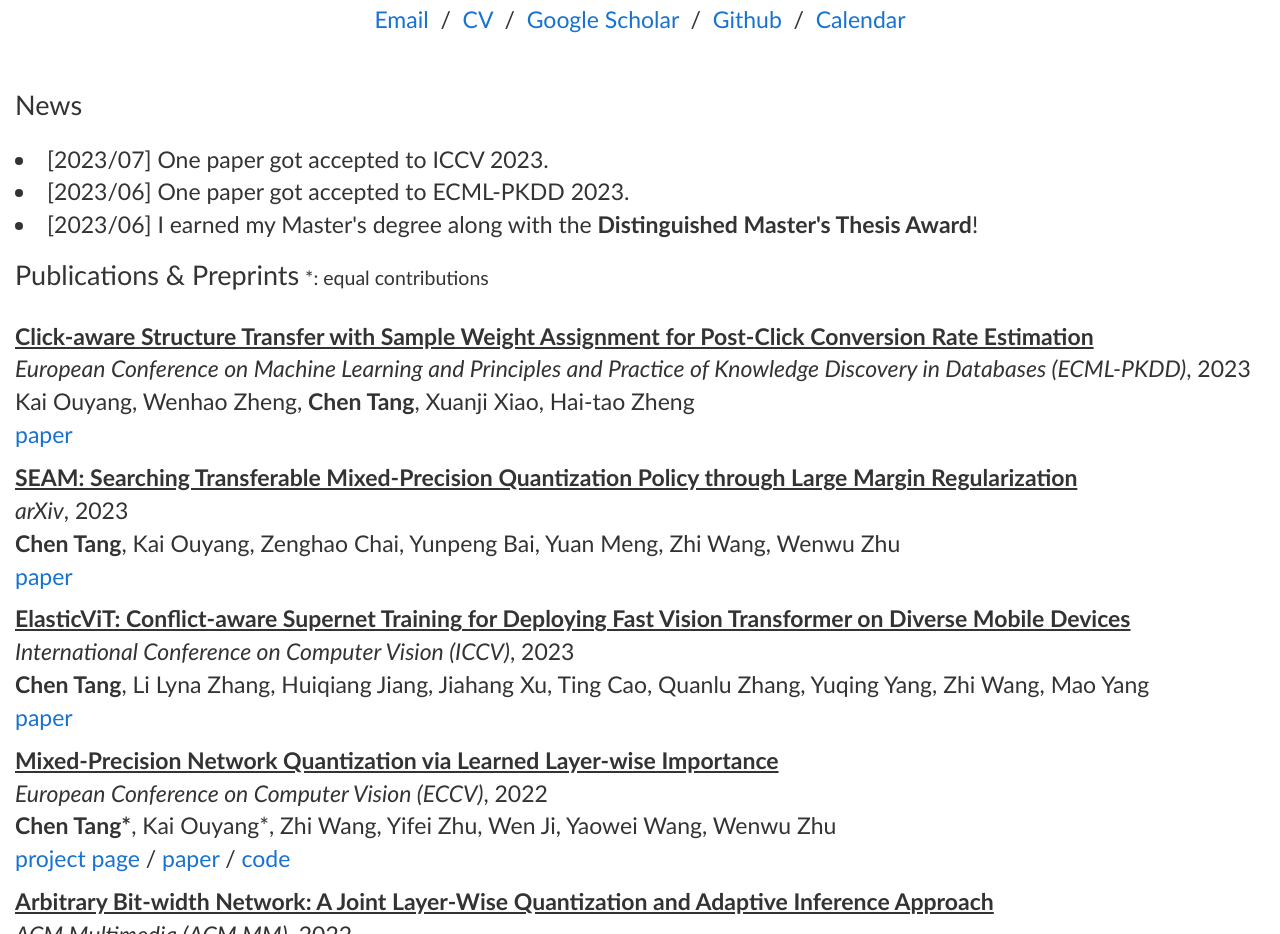
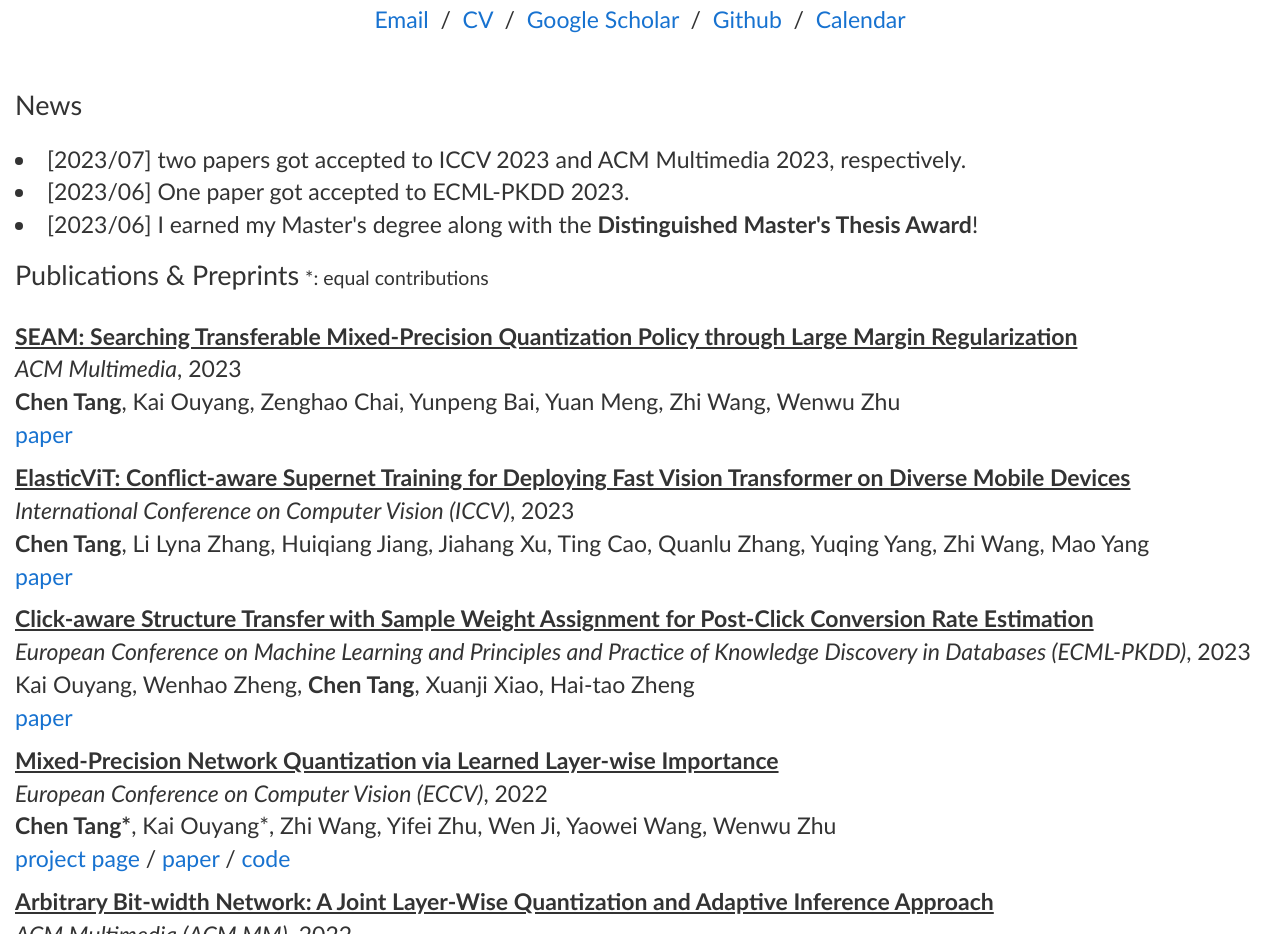
Before and after one commit to tntnnlrw/rongwei.github.io, a plain HTML site: page index.html in a window 1280 px wide. Shown: the part 363-1297 px from the top of the page. Drawn offline with nearby package versions, Linux system fonts and the light colour scheme.

Commit message:
Update index.html

```diff
--- a/index.html
+++ b/index.html
@@ -79,7 +79,7 @@
             <tbody>
               <tr>
                 <td style="padding-left:15px;padding-top:3px;width:100%;vertical-align:middle;">
-                  <li>[2023/07] One paper got accepted to ICCV 2023. </li>
+                  <li>[2023/07] two papers got accepted to ICCV 2023 and ACM Multimedia 2023, respectively. </li>
                   <li>[2023/06] One paper got accepted to ECML-PKDD 2023. </li>
                   <li>[2023/06] I earned my Master's degree along with the <strong>Distinguished Master's Thesis Award</strong>! </li>
                 </td>
@@ -100,27 +100,13 @@
             <tbody>
               <tr>
                 <td style="padding-left:15px;padding-top:10px;width:100%;vertical-align:middle">
-                  <papertitle>Click-aware Structure Transfer with Sample Weight Assignment for Post-Click Conversion Rate Estimation</papertitle>
-                  <br>
-                  <em>European Conference on Machine Learning and Principles and Practice of Knowledge Discovery in Databases (ECML-PKDD)</em>, 2023
-                  <br>
-                  Kai Ouyang, Wenhao Zheng, <strong>Chen Tang</strong>, Xuanji Xiao, Hai-tao Zheng
-                  <br>
-                  <a href="#">paper</a>
-                </td>
-              </tr>
-
-              <tr>
-                <td style="padding-left:15px;padding-top:10px;width:100%;vertical-align:middle">
                   <papertitle>SEAM: Searching Transferable Mixed-Precision Quantization Policy through Large Margin
                     Regularization</papertitle>
                   <br>
-                  <em>arXiv</em>, 2023
+                  <em>ACM Multimedia</em>, 2023
                   <br>
                   <strong>Chen Tang</strong>, Kai Ouyang, Zenghao Chai, Yunpeng Bai, Yuan Meng, Zhi Wang, Wenwu Zhu
                   <br>
-
-
                   <a href="https://arxiv.org/abs/2302.06845" target="_blank">paper</a>
                 </td>
               </tr>
@@ -139,6 +125,19 @@
                   <a href="https://arxiv.org/abs/2303.09730" target="_blank">paper</a>
                 </td>
               </tr>
+
+              <tr>
+                <td style="padding-left:15px;padding-top:10px;width:100%;vertical-align:middle">
+                  <papertitle>Click-aware Structure Transfer with Sample Weight Assignment for Post-Click Conversion Rate Estimation</papertitle>
+                  <br>
+                  <em>European Conference on Machine Learning and Principles and Practice of Knowledge Discovery in Databases (ECML-PKDD)</em>, 2023
+                  <br>
+                  Kai Ouyang, Wenhao Zheng, <strong>Chen Tang</strong>, Xuanji Xiao, Hai-tao Zheng
+                  <br>
+                  <a href="#">paper</a>
+                </td>
+              </tr>
+
               <tr>
                 <td style="padding-left:15px;padding-top:10px;width:100%;vertical-align:middle">
                   <papertitle>Mixed-Precision Network Quantization via Learned Layer-wise Importance</papertitle>
```
